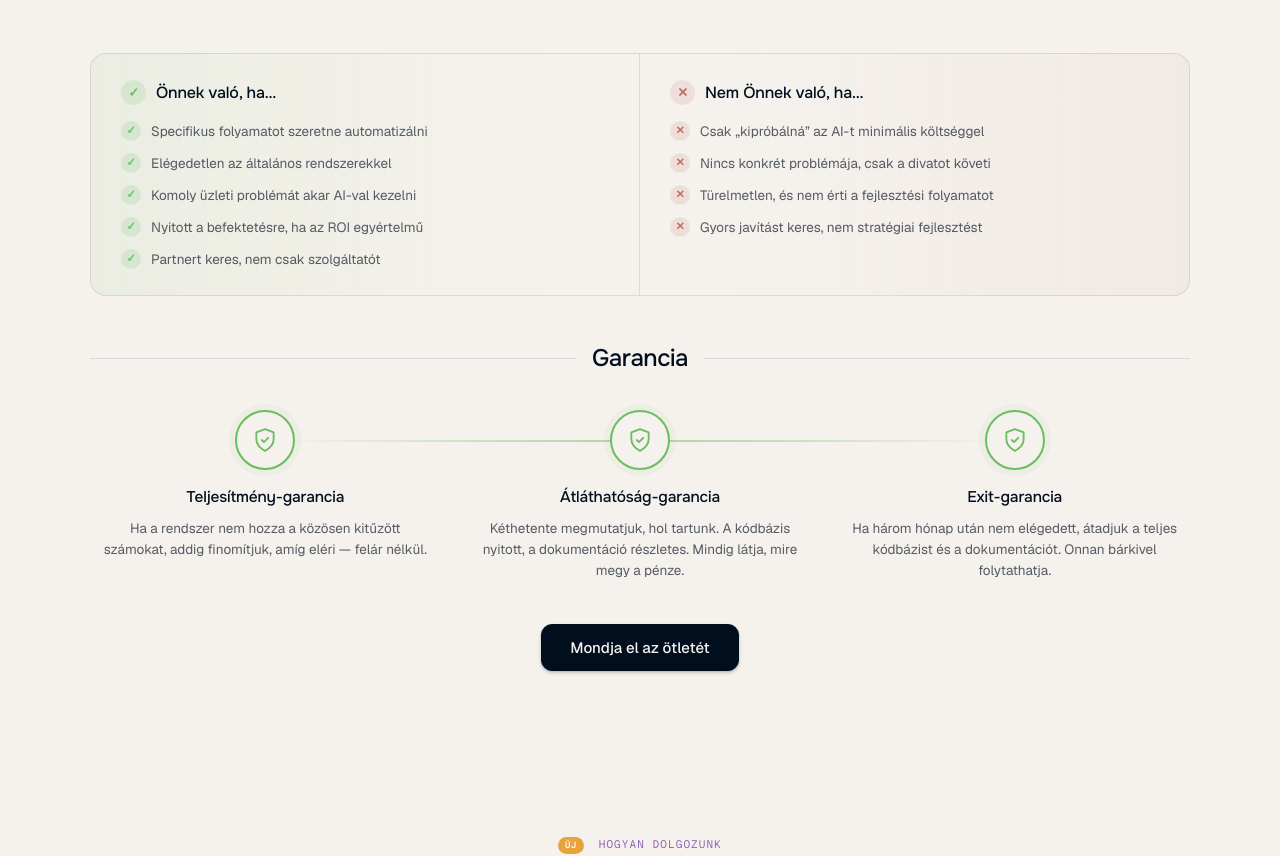
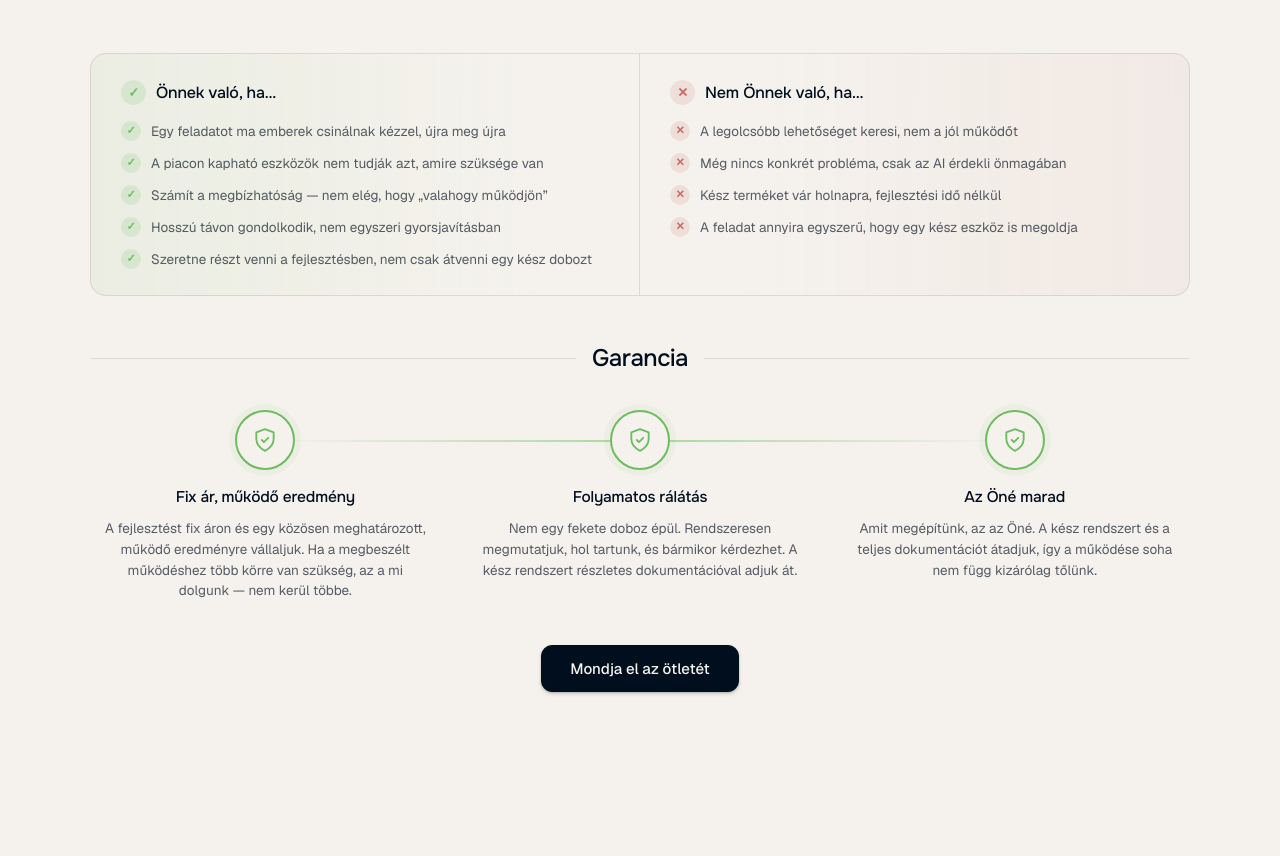
Before and after one commit to AlpineWebdevelopment/atrium, a Next.js app: page / in a window 1280 px wide. Shown: the part 5745-6601 px from the top of the page. Built offline with nearby package versions, Linux system fonts and the light colour scheme.

Commit message:
Root: rewrite Egyedi fejlesztes fit lists + guarantees
New Onnek valo / Nem Onnek valo criteria and the Garancia block (fix ar mukodo eredmeny, folyamatos ralatas, az One marad). Swapped one banned megoldas to jol mukodot.

Co-Authored-By: Claude Opus 4.8 <noreply@anthropic.com>

```diff
--- a/src/components/CustomSolutions.tsx
+++ b/src/components/CustomSolutions.tsx
@@ -121,32 +121,32 @@ const CATEGORIES = [
 ];
 
 const FIT = [
-  "Specifikus folyamatot szeretne automatizálni",
-  "Elégedetlen az általános rendszerekkel",
-  "Komoly üzleti problémát akar AI-val kezelni",
-  "Nyitott a befektetésre, ha az ROI egyértelmű",
-  "Partnert keres, nem csak szolgáltatót",
+  "Egy feladatot ma emberek csinálnak kézzel, újra meg újra",
+  "A piacon kapható eszközök nem tudják azt, amire szüksége van",
+  "Számít a megbízhatóság — nem elég, hogy „valahogy működjön”",
+  "Hosszú távon gondolkodik, nem egyszeri gyorsjavításban",
+  "Szeretne részt venni a fejlesztésben, nem csak átvenni egy kész dobozt",
 ];
 
 const NOFIT = [
-  "Csak „kipróbálná” az AI-t minimális költséggel",
-  "Nincs konkrét problémája, csak a divatot követi",
-  "Türelmetlen, és nem érti a fejlesztési folyamatot",
-  "Gyors javítást keres, nem stratégiai fejlesztést",
+  "A legolcsóbb lehetőséget keresi, nem a jól működőt",
+  "Még nincs konkrét probléma, csak az AI érdekli önmagában",
+  "Kész terméket vár holnapra, fejlesztési idő nélkül",
+  "A feladat annyira egyszerű, hogy egy kész eszköz is megoldja",
 ];
 
 const GUARANTEES = [
   {
-    t: "Teljesítmény-garancia",
-    d: "Ha a rendszer nem hozza a közösen kitűzött számokat, addig finomítjuk, amíg eléri — felár nélkül.",
+    t: "Fix ár, működő eredmény",
+    d: "A fejlesztést fix áron és egy közösen meghatározott, működő eredményre vállaljuk. Ha a megbeszélt működéshez több körre van szükség, az a mi dolgunk — nem kerül többe.",
   },
   {
-    t: "Átláthatóság-garancia",
-    d: "Kéthetente megmutatjuk, hol tartunk. A kódbázis nyitott, a dokumentáció részletes. Mindig látja, mire megy a pénze.",
+    t: "Folyamatos rálátás",
+    d: "Nem egy fekete doboz épül. Rendszeresen megmutatjuk, hol tartunk, és bármikor kérdezhet. A kész rendszert részletes dokumentációval adjuk át.",
   },
   {
-    t: "Exit-garancia",
-    d: "Ha három hónap után nem elégedett, átadjuk a teljes kódbázist és a dokumentációt. Onnan bárkivel folytathatja.",
+    t: "Az Öné marad",
+    d: "Amit megépítünk, az az Öné. A kész rendszert és a teljes dokumentációt átadjuk, így a működése soha nem függ kizárólag tőlünk.",
   },
 ];
 
```
